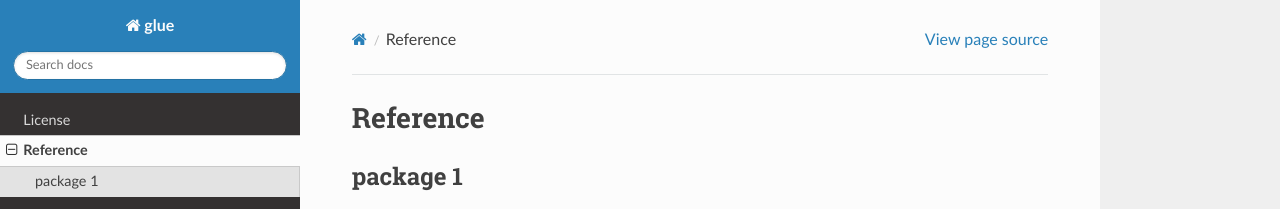
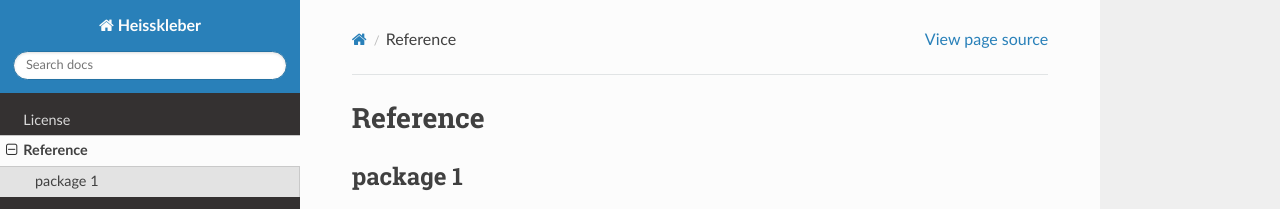
Before and after one commit to flucto-gmbh/heisskleber, a Sphinx documentation site: the page built from docs/reference.rst, in a window 1280 px wide. Shown: the top 209 px of the page. Built offline with Sphinx 7.4.7 and the Read the Docs theme 2.0.0, drawn with Linux system fonts in a browser that asks for light colours.

Commit message:
Fix doc settings.

```diff
--- a/docs/conf.py
+++ b/docs/conf.py
@@ -1,7 +1,7 @@
 """Sphinx configuration."""
 
 
-project = "glue"
+project = "Heisskleber"
 author = "Felix Weiler"
 copyright = f"2023, {author}"
 
--- a/docs/reference.rst
+++ b/docs/reference.rst
@@ -5,5 +5,5 @@ Reference
 package 1
 -------------
 
-.. automodule:: glue
+.. automodule:: heisskleber
    :members:
```
Also changed, not shown: 2 other files.
